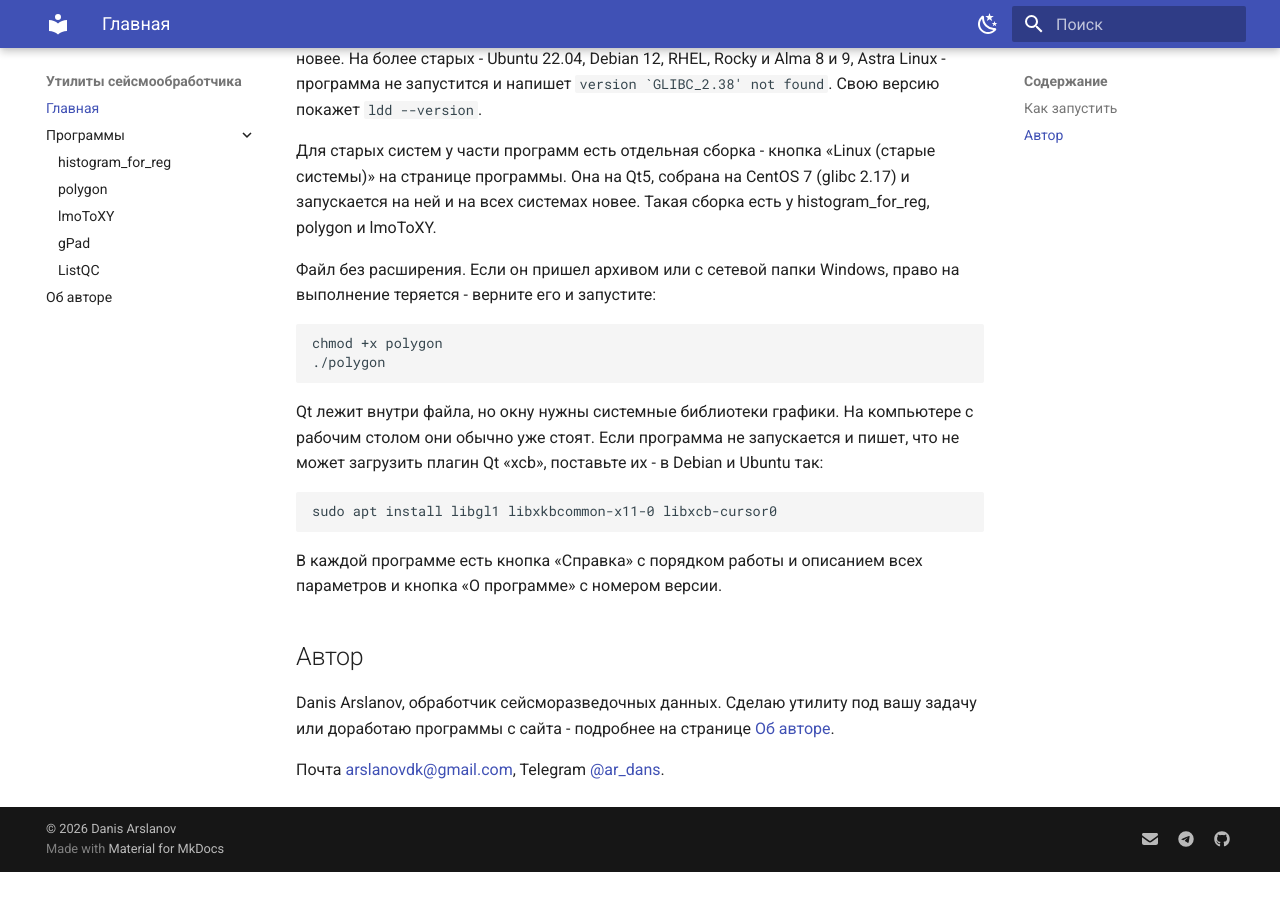
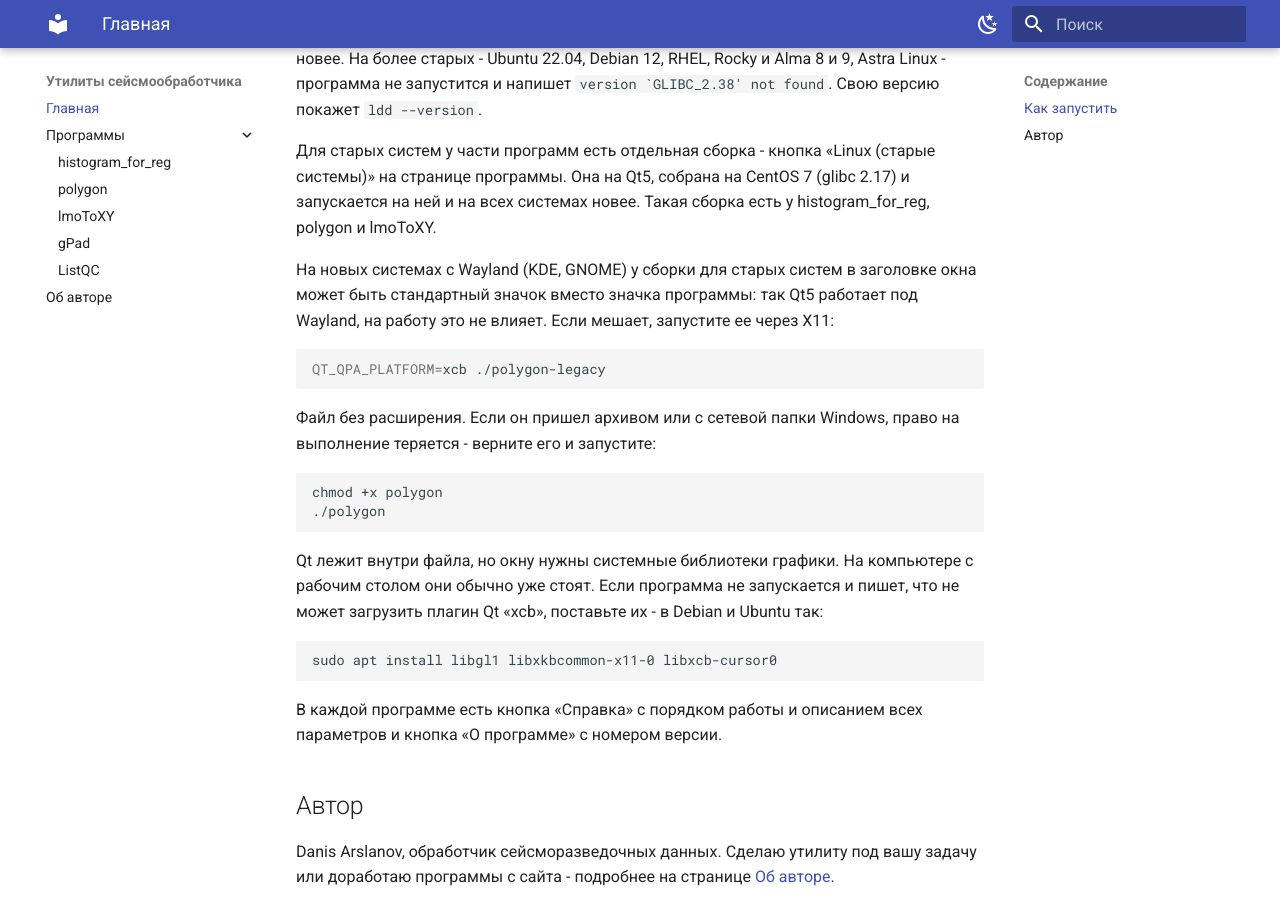
Before and after one commit to daniscoder/daniscoder.github.io, an MkDocs documentation site: the page built from docs/index.md, in a window 1280 px wide and 900 px high, scrolled down 1287 px. Built offline with MkDocs 1.6.1 and Material for MkDocs 9.7.7, drawn with Linux system fonts in a browser that asks for light colours; before the commit the page ends 2159 px from its top, so only the background shows below that.

Commit message:
Сборка для старых систем под Wayland: стандартный значок - не ошибка
Qt5 под Wayland не передает значок окна; через X11 он на месте.

````diff
--- a/docs/index.md
+++ b/docs/index.md
@@ -70,6 +70,14 @@ Alma 8 и 9, Astra Linux - программа не запустится и на
 и запускается на ней и на всех системах новее. Такая сборка есть у
 histogram_for_reg, polygon и lmoToXY.
 
+На новых системах с Wayland (KDE, GNOME) у сборки для старых систем в заголовке
+окна может быть стандартный значок вместо значка программы: так Qt5 работает
+под Wayland, на работу это не влияет. Если мешает, запустите ее через X11:
+
+```bash
+QT_QPA_PLATFORM=xcb ./polygon-legacy
+```
+
 Файл без расширения. Если он пришел архивом или с сетевой папки Windows, право
 на выполнение теряется - верните его и запустите:
 
````
